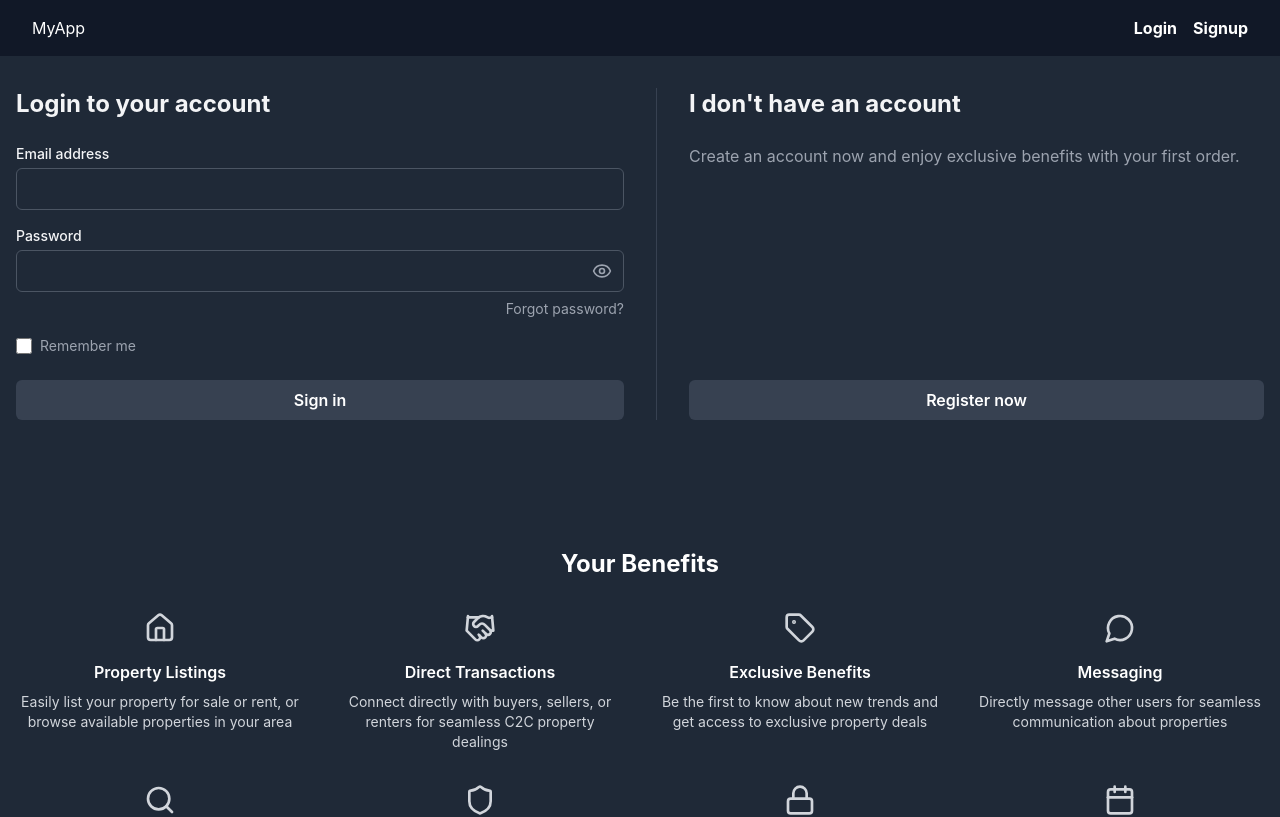
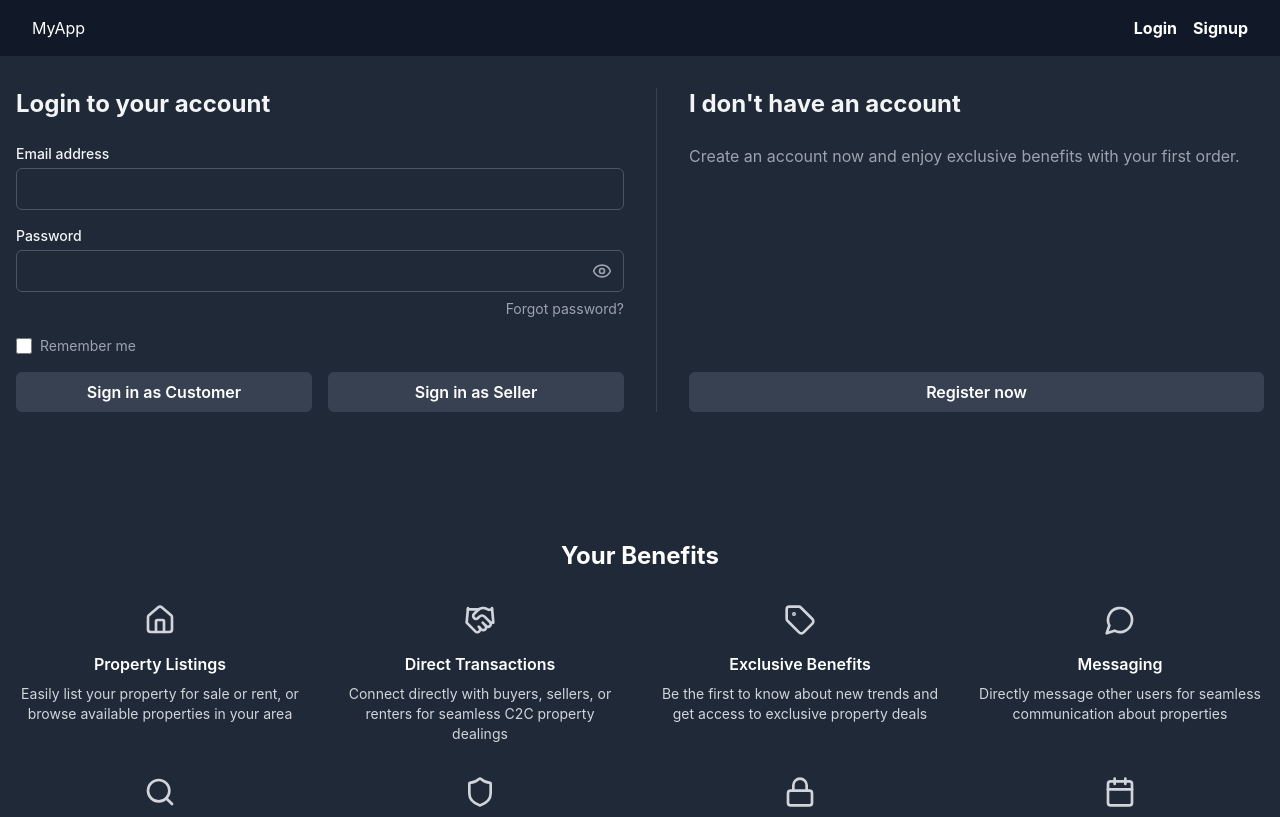
Before and after one commit to wiki-152/MERN_Project, a React (Create React App) app in the folder frontend/: page /login in a window 1280 px wide. Shown: the top 817 px of the page. Built offline with nearby package versions, Linux system fonts and the light colour scheme.

Commit message:
Updated Login Page with Backend

```diff
--- a/frontend/src/pages/Login/Login.jsx
+++ b/frontend/src/pages/Login/Login.jsx
@@ -3,9 +3,47 @@
 import { Eye, EyeOff } from 'lucide-react'
 import { useState } from 'react'
 import { Benefits } from '../../components/Benefits/Benefits'
+import useUserStore from '../../stores/userStore'
+import useListingOwnerStore from '../../stores/listingOwnerStore'
 
 export default function LoginPage() {
   const [showPassword, setShowPassword] = useState(false)
+  const [credentials, setCredentials] = useState({
+    email: '',
+    password: '',
+  })
+
+  // Zustand stores
+  const {
+    login: loginCustomer,
+    loading: loadingCustomer,
+    error: errorCustomer,
+    clearError: clearCustomerError,
+  } = useUserStore()
+
+  const {
+    login: loginSeller,
+    loading: loadingSeller,
+    error: errorSeller,
+    clearError: clearSellerError,
+  } = useListingOwnerStore()
+
+  const handleChange = (e) => {
+    const { name, value } = e.target
+    setCredentials({ ...credentials, [name]: value })
+  }
+
+  const handleCustomerLogin = (e) => {
+    e.preventDefault()
+    clearSellerError()
+    loginCustomer(credentials)
+  }
+
+  const handleSellerLogin = (e) => {
+    e.preventDefault()
+    clearCustomerError()
+    loginSeller(credentials)
+  }
 
   return (
     <div className="min-h-screen bg-gray-800 text-gray-100">
@@ -15,7 +53,14 @@ export default function LoginPage() {
           <div className="flex flex-col justify-between space-y-6">
             <div>
               <h2 className="text-2xl font-bold mb-6">Login to your account</h2>
-              <form className="space-y-4">
+              {/* Display errors */}
+              {errorCustomer && (
+                <div className="mb-4 text-red-500">{errorCustomer}</div>
+              )}
+              {errorSeller && (
+                <div className="mb-4 text-red-500">{errorSeller}</div>
+              )}
+              <form className="space-y-4" onSubmit={handleCustomerLogin}>
                 <div>
                   <label htmlFor="email" className="block text-sm font-medium">
                     Email address
@@ -23,6 +68,9 @@ export default function LoginPage() {
                   <input
                     type="email"
                     id="email"
+                    name="email"
+                    value={credentials.email}
+                    onChange={handleChange}
                     className="mt-1 w-full rounded-md border border-gray-600 bg-gray-800 px-3 py-2 text-white focus:border-gray-500 focus:outline-none focus:ring-1 focus:ring-gray-500"
                   />
                 </div>
@@ -34,6 +82,9 @@ export default function LoginPage() {
                     <input
                       type={showPassword ? 'text' : 'password'}
                       id="password"
+                      name="password"
+                      value={credentials.password}
+                      onChange={handleChange}
                       className="w-full rounded-md border border-gray-600 bg-gray-800 px-3 py-2 text-white focus:border-gray-500 focus:outline-none focus:ring-1 focus:ring-gray-500"
                     />
                     <button
@@ -60,14 +111,25 @@ export default function LoginPage() {
                     Remember me
                   </label>
                 </div>
+                <div className="flex gap-4">
+                  <button
+                    type="submit"
+                    disabled={loadingCustomer}
+                    className="flex-1 rounded-md bg-gray-700 px-4 py-2 font-semibold text-white hover:bg-gray-600 focus:outline-none focus:ring-2 focus:ring-gray-500 focus:ring-offset-2 focus:ring-offset-gray-900 disabled:opacity-50"
+                  >
+                    {loadingCustomer ? 'Signing in...' : 'Sign in as Customer'}
+                  </button>
+                  <button
+                    type="button"
+                    onClick={handleSellerLogin}
+                    disabled={loadingSeller}
+                    className="flex-1 rounded-md bg-gray-700 px-4 py-2 font-semibold text-white hover:bg-gray-600 focus:outline-none focus:ring-2 focus:ring-gray-500 focus:ring-offset-2 focus:ring-offset-gray-900 disabled:opacity-50"
+                  >
+                    {loadingSeller ? 'Signing in...' : 'Sign in as Seller'}
+                  </button>
+                </div>
               </form>
             </div>
-            <button
-              type="submit"
-              className="w-full rounded-md bg-gray-700 px-4 py-2 font-semibold text-white hover:bg-gray-600 focus:outline-none focus:ring-2 focus:ring-gray-500 focus:ring-offset-2 focus:ring-offset-gray-900"
-            >
-              Sign in
-            </button>
           </div>
 
           {/* Register Section */}
```
